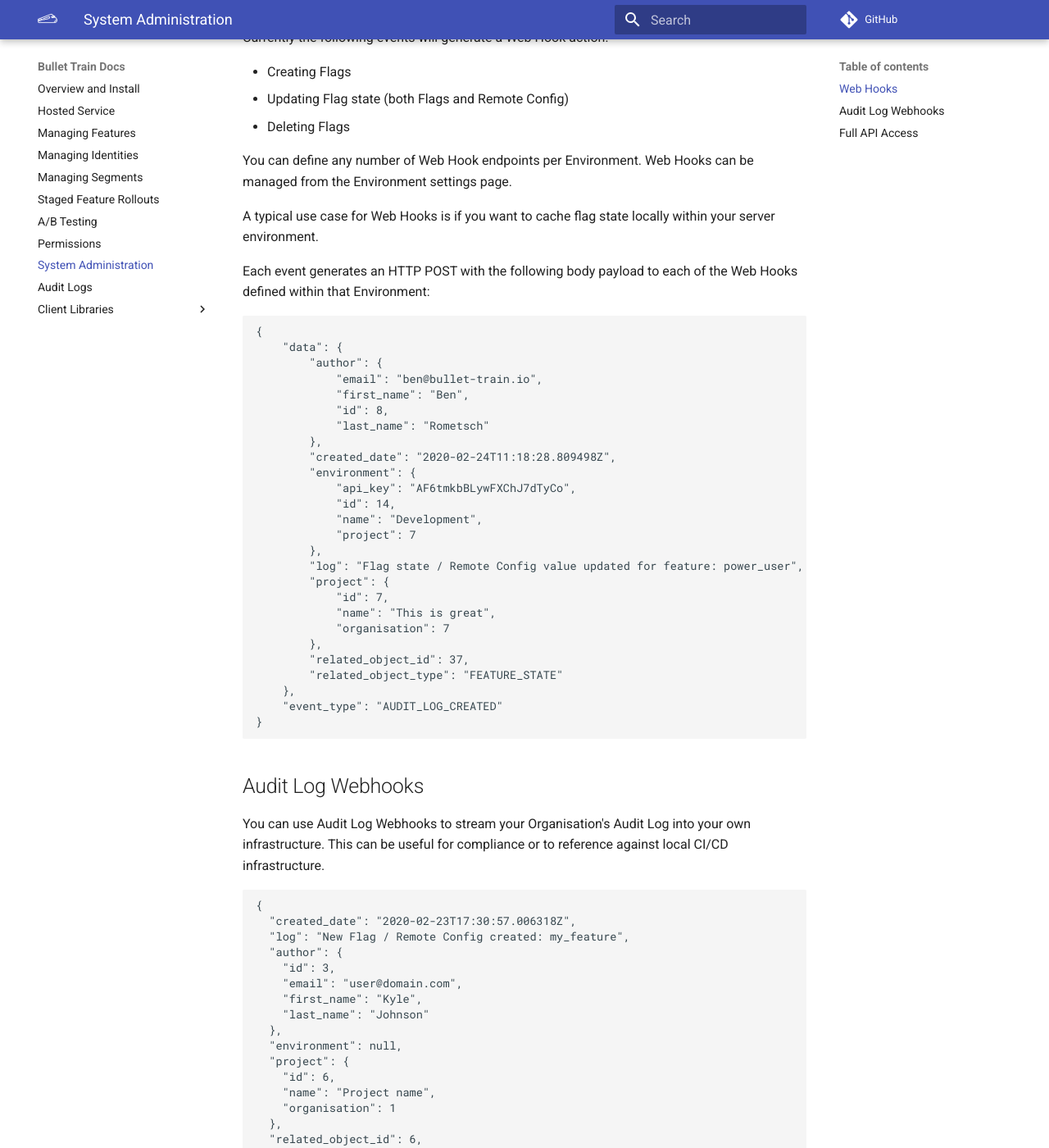
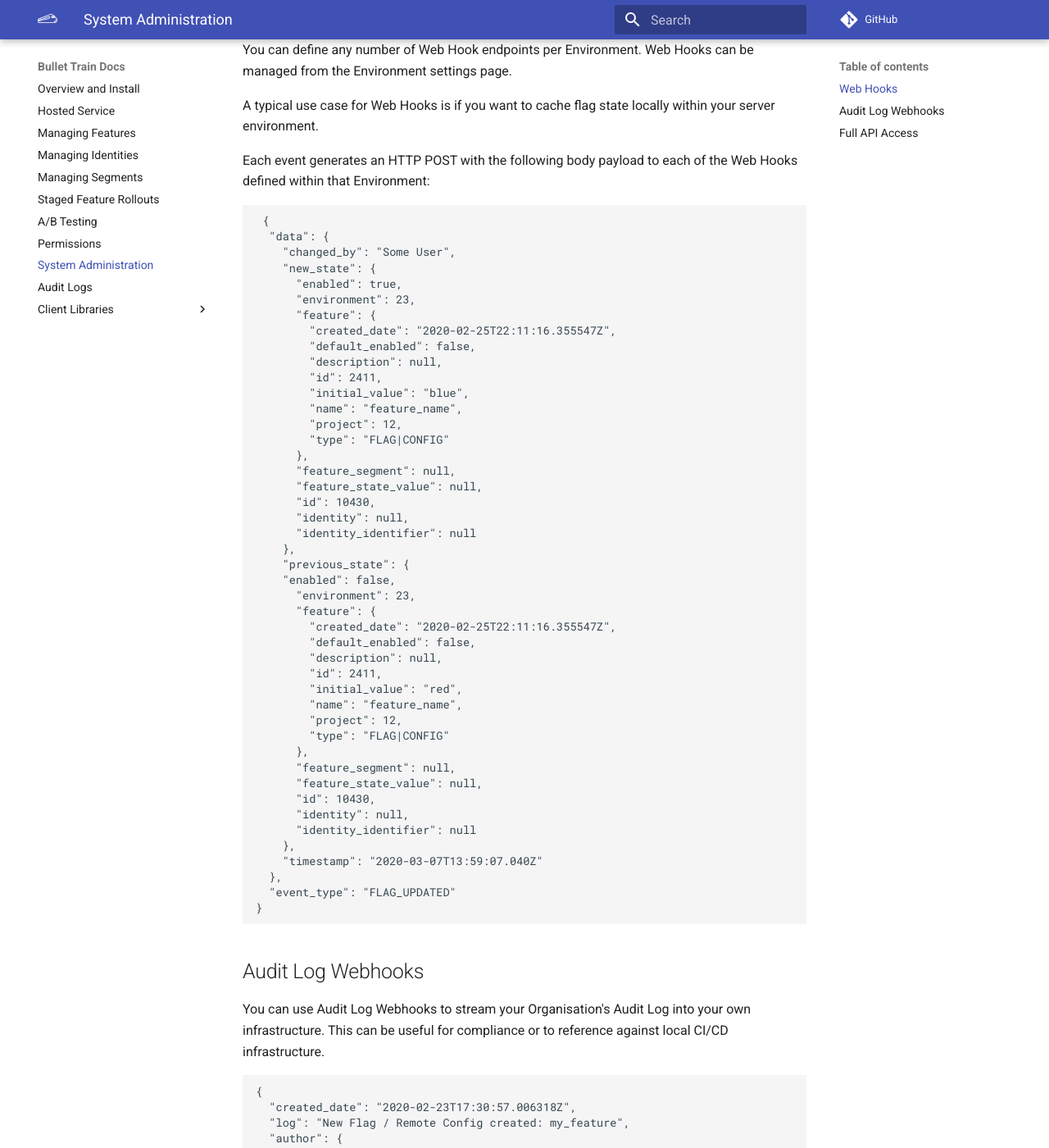
Before and after one commit to Flagsmith/flagsmith-docs, an MkDocs documentation site: the page built from docs/system-administration.md, in a window 1280 px wide and 1400 px high, scrolled down 1322 px. Shown: the whole window at 82% size. Built offline with MkDocs 1.6.1 and Material for MkDocs 9.7.7, drawn with Linux system fonts in a browser that asks for light colours; comment, search, counter and statistics services are not loaded.

Commit message:
Update webhook payload

````diff
--- a/docs/system-administration.md
+++ b/docs/system-administration.md
@@ -21,31 +21,50 @@ A typical use case for Web Hooks is if you want to cache flag state locally with
 Each event generates an HTTP POST with the following body payload to each of the Web Hooks defined within that Environment:
 
 ```json
-{
-    "data": {
-        "author": {
-            "email": "ben@bullet-train.io",
-            "first_name": "Ben",
-            "id": 8,
-            "last_name": "Rometsch"
-        },
-        "created_date": "2020-02-24T11:18:28.809498Z",
-        "environment": {
-            "api_key": "AF6tmkbBLywFXChJ7dTyCo",
-            "id": 14,
-            "name": "Development",
-            "project": 7
-        },
-        "log": "Flag state / Remote Config value updated for feature: power_user",
-        "project": {
-            "id": 7,
-            "name": "This is great",
-            "organisation": 7
-        },
-        "related_object_id": 37,
-        "related_object_type": "FEATURE_STATE"
+ {
+  "data": {
+    "changed_by": "Some User",
+    "new_state": {
+      "enabled": true,
+      "environment": 23,
+      "feature": {
+        "created_date": "2020-02-25T22:11:16.355547Z",
+        "default_enabled": false,
+        "description": null,
+        "id": 2411,
+        "initial_value": "blue",
+        "name": "feature_name",
+        "project": 12,
+        "type": "FLAG|CONFIG"
+      },
+      "feature_segment": null,
+      "feature_state_value": null,
+      "id": 10430,
+      "identity": null,
+      "identity_identifier": null
     },
-    "event_type": "AUDIT_LOG_CREATED"
+    "previous_state": {
+    "enabled": false,
+      "environment": 23,
+      "feature": {
+        "created_date": "2020-02-25T22:11:16.355547Z",
+        "default_enabled": false,
+        "description": null,
+        "id": 2411,
+        "initial_value": "red",
+        "name": "feature_name",
+        "project": 12,
+        "type": "FLAG|CONFIG"
+      },
+      "feature_segment": null,
+      "feature_state_value": null,
+      "id": 10430,
+      "identity": null,
+      "identity_identifier": null
+    },
+    "timestamp": "2020-03-07T13:59:07.040Z"
+  },
+  "event_type": "FLAG_UPDATED"
 }
 ```
 
````
Also changed, not shown: docs/images/add-webhook.png.
